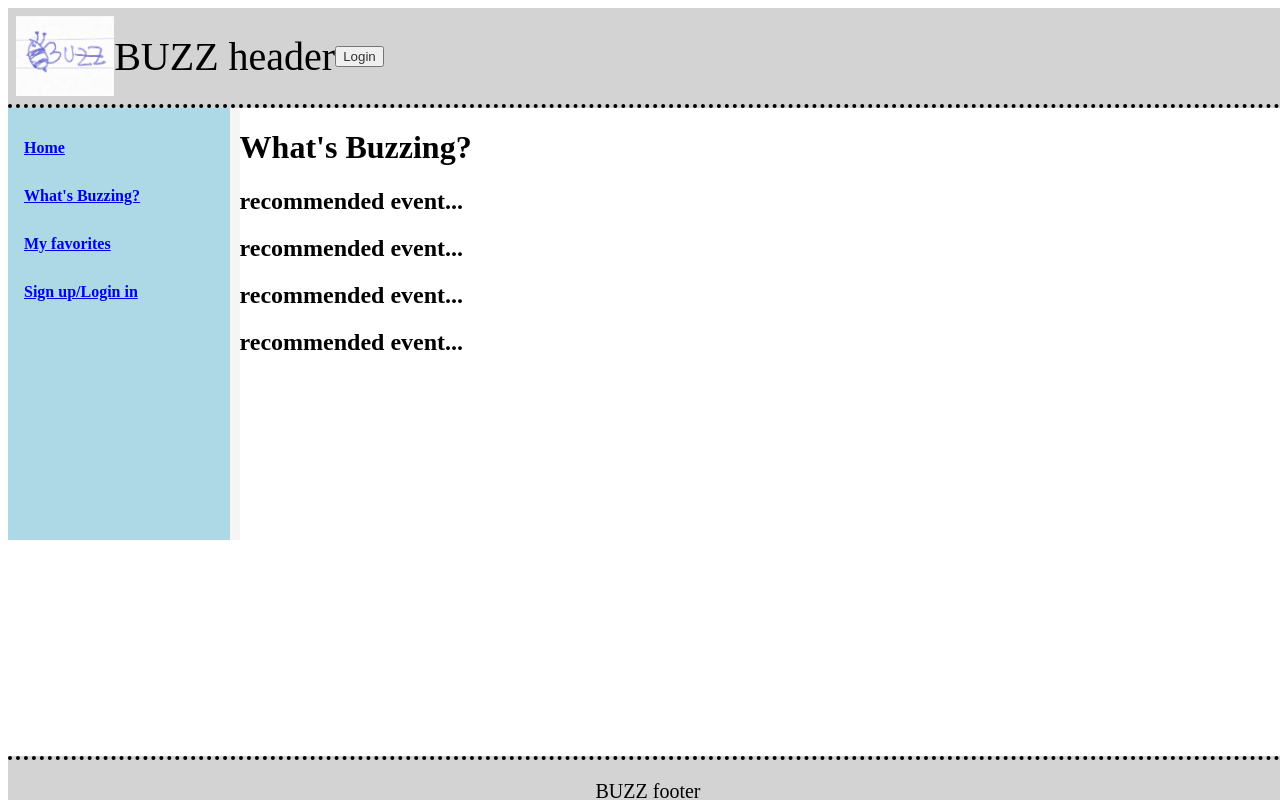
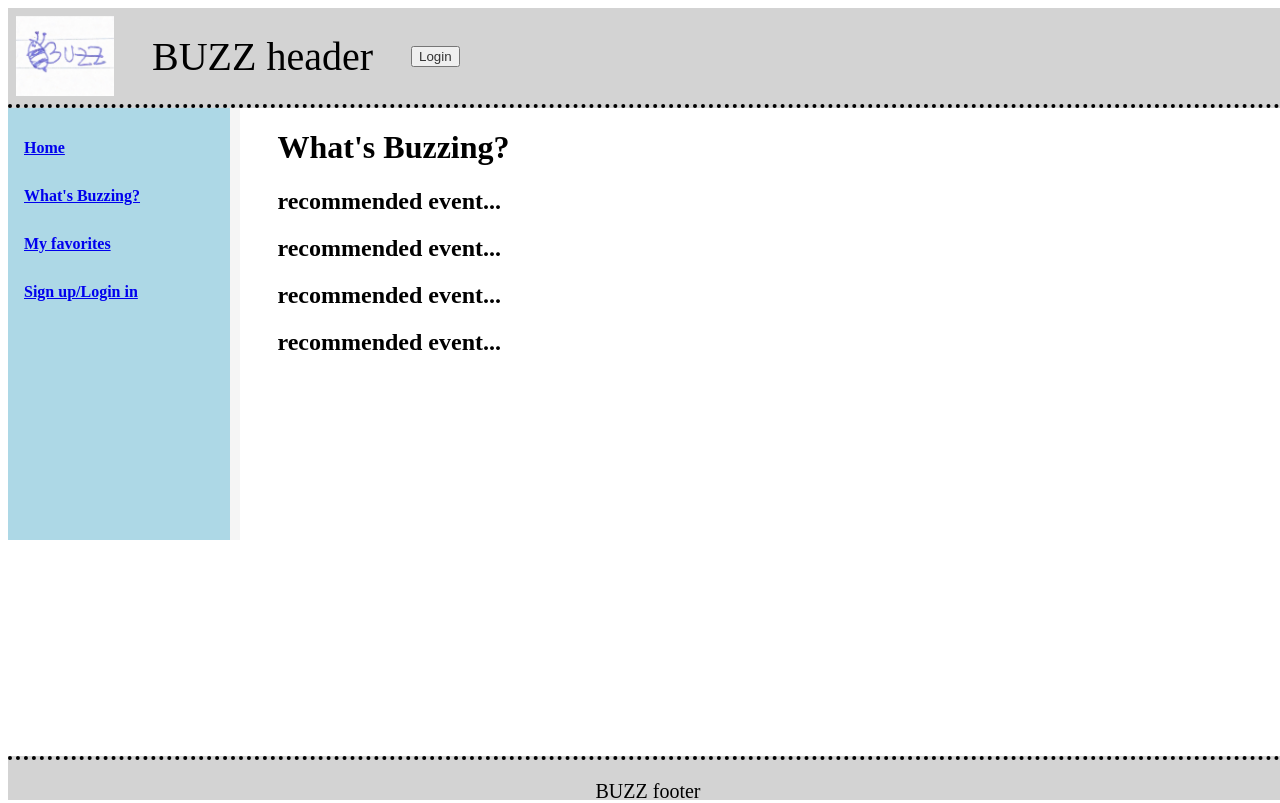
Before and after one commit to benweschler/buzz, a React (Create React App) app: page / in a window 1280 px wide. Built offline with nearby package versions, Linux system fonts and the light colour scheme.

Commit message:
add 'gap' property to CSS to slightly beautify the layout.

```diff
--- a/src/components/Layout.js
+++ b/src/components/Layout.js
@@ -8,7 +8,7 @@ function Layout (props) {
     return (
         <>
             <Header />
-            <div style={{display: 'flex'}}>
+            <div style={{display: 'flex',gap: '3%'}}>
                 <Navigation />
                 <main>{props.children}</main>
             </div>
--- a/src/components/components.css
+++ b/src/components/components.css
@@ -3,6 +3,7 @@
   width: 100%;
   padding: 1em 0.5em;
   display: flex;
+  gap: 3%;
   height: 64px;
   align-items: center;
   border-bottom: 4px dotted black;
```
